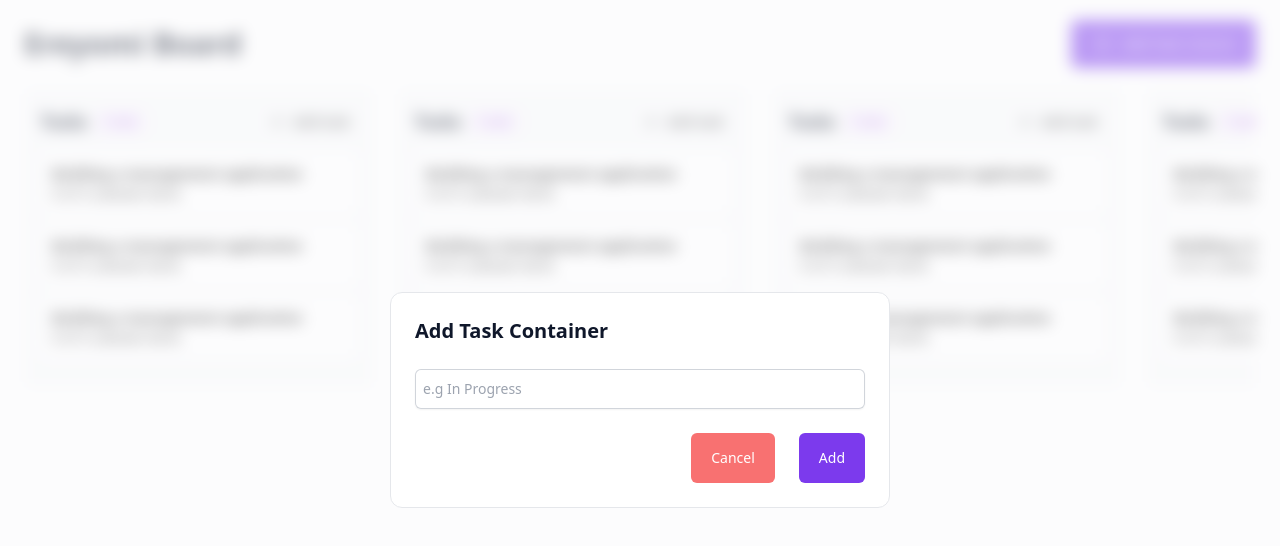
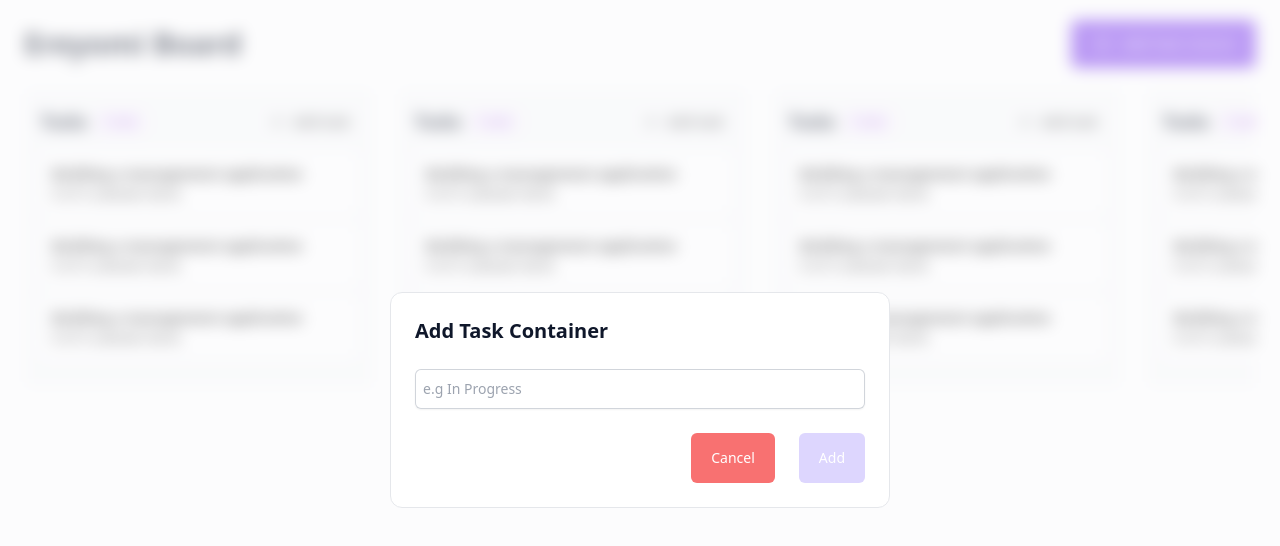
Before and after one commit to ereyomi/kanban-board-angular, an Angular app: page /main in a window 1280 px wide. Both pictures are taken after a click on the button "Add Task Column". Shown: the top 546 px of the page. Built offline with nearby package versions, Linux system fonts and the light colour scheme.

Commit message:
refactor: bad-words

```diff
--- a/package.json
+++ b/package.json
@@ -18,8 +18,10 @@
     "@angular/platform-browser": "^17.0.0",
     "@angular/platform-browser-dynamic": "^17.0.0",
     "@angular/router": "^17.0.0",
+    "bad-words": "^3.0.4",
     "rxjs": "~7.8.0",
     "tslib": "^2.3.0",
+    "uuid": "^9.0.1",
     "zone.js": "~0.14.2"
   },
   "devDependencies": {
--- a/src/app/core/components/task-column-modal/task-column-modal.component.html
+++ b/src/app/core/components/task-column-modal/task-column-modal.component.html
@@ -15,9 +15,20 @@
         name="task-column-input"
         id="task-column-input"
         placeholder="e.g In Progress"
+        [formControl]="componentForm"
         class="block w-full rounded-md border-0 p-2 text-gray-900 shadow-sm ring-1 ring-inset ring-gray-300 placeholder:text-gray-400 focus:ring-2 focus:ring-inset focus:ring-indigo-600 sm:text-sm sm:leading-6"
+        [ngClass]="{
+          '!border !border-solid !border-red-700 placeholder:!text-red-700':
+            componentForm.touched && componentForm.invalid
+        }"
       />
     </div>
+    @if(componentForm.touched && componentForm.invalid){
+    <p class="text-red-700 text-sm">
+      Hello... Please type something. I am begging else...
+    </p>
+    }
+
     <div class="w-full flex justify-end items-center gap-6 mt-6">
       <button
         type="button"
@@ -28,7 +39,9 @@
       </button>
       <button
         type="button"
-        class="px-5 py-3 h-[50px] bg-violet-600 text-white rounded-md text-sm cursor-pointer hover:bg-violet-500"
+        class="px-5 py-3 h-[50px] bg-violet-600 text-white rounded-md text-sm cursor-pointer hover:bg-violet-700 disabled:bg-violet-200"
+        [disabled]="componentForm.invalid"
+        (click)="addTaskColumn()"
       >
         Add
       </button>
--- a/src/app/core/components/task-column-modal/task-column-modal.component.ts
+++ b/src/app/core/components/task-column-modal/task-column-modal.component.ts
@@ -1,16 +1,25 @@
+import { NgClass } from '@angular/common';
 import { Component, EventEmitter, Output } from '@angular/core';
+import { FormControl, ReactiveFormsModule, Validators } from '@angular/forms';
 
 @Component({
   selector: 'app-task-column-modal',
   standalone: true,
-  imports: [],
+  imports: [ReactiveFormsModule, NgClass],
   templateUrl: './task-column-modal.component.html',
   styleUrl: './task-column-modal.component.scss',
 })
 export class TaskColumnModalComponent {
   @Output() closeEvent: EventEmitter<void> = new EventEmitter();
 
+
+  componentForm = new FormControl<string>('', { nonNullable: true, validators: [Validators.required], });
+
   closeModal() {
     this.closeEvent.emit();
   }
+
+  addTaskColumn() {
+
+  }
 }
--- a/src/app/core/services/app.service.ts
+++ b/src/app/core/services/app.service.ts
@@ -1,9 +1,10 @@
-import { Injectable } from '@angular/core';
+import { Injectable, signal } from '@angular/core';
 
 @Injectable({
   providedIn: 'root'
 })
 export class AppService {
+  store = signal<any>(null);
 
   constructor() { }
 
```
Also changed, not shown: src/app/core/components/add-task-modal/add-task-modal.component.ts (+5 -2 lines), src/app/core/types/task.ts (added, +7 -0 lines), 1 other file (tests, documents, lock files or other folders).
